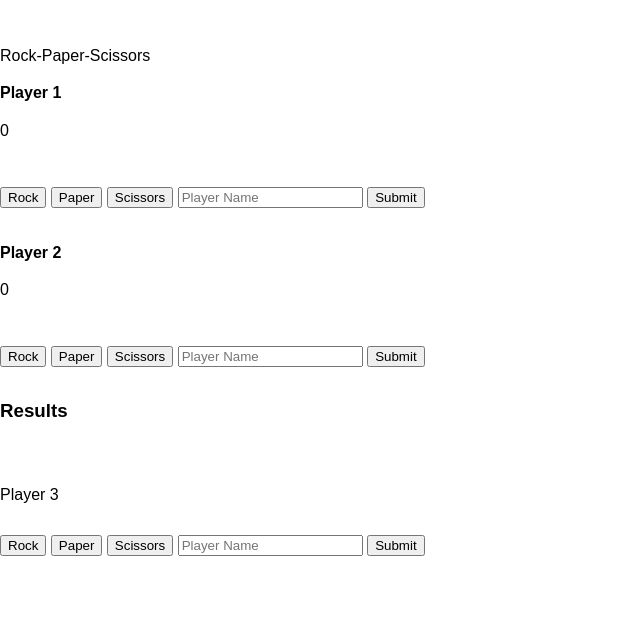
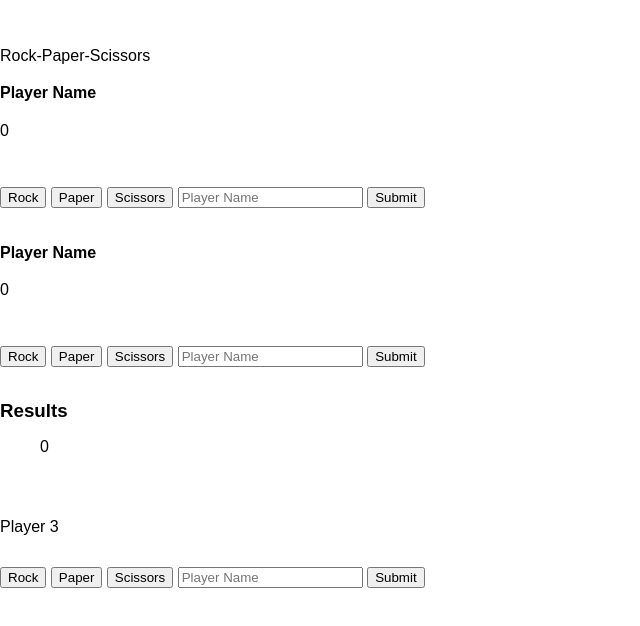
Before and after one commit to solismc/rock-paper, a website: page public/index.html in a window 1280 px wide. Shown: the whole page, without its empty margins (0-640 px from the left). Drawn offline with Linux system fonts and the light colour scheme.

Commit message:
Added the section to display results, not added the function yet.

```diff
--- a/public/index.html
+++ b/public/index.html
@@ -12,8 +12,11 @@
 <body>
 
 <section class="player-one-choice">
-  <h4>Player 1</h4>
+  <section>
+  <h4>Player Name</h4>
+  <p class="output-player-name"></p>
   <p class="output">0</p>
+</section>
 </section>
 <br>
 <br>
@@ -25,7 +28,10 @@
 <br>
 <br>
 <section class="player-two-choice">
-  <h4>Player 2</h4>
+  <section>
+  <h4 class="player-name">Player Name</h4>
+  <p class="output-player-name"></p>
+  </section>
   <p class="player-two-output">0</p>
 <br>
 <br>
@@ -36,9 +42,10 @@
 <button>Submit</button>
 <br>
 <br>
+</section>
 <section>
   <h3>Results</h3>
-  <ul></ul>
+  <ul class="results-output">0</ul>
 </section>
 <br>
 <br>
```
Also changed, not shown: public/main.js (line endings or trailing spaces).
